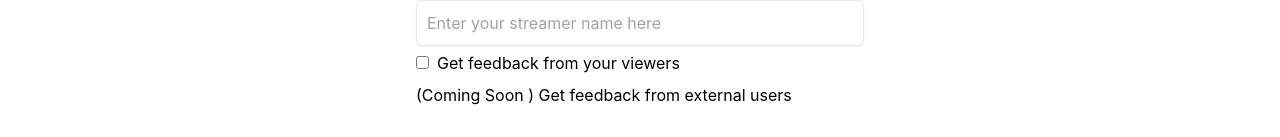
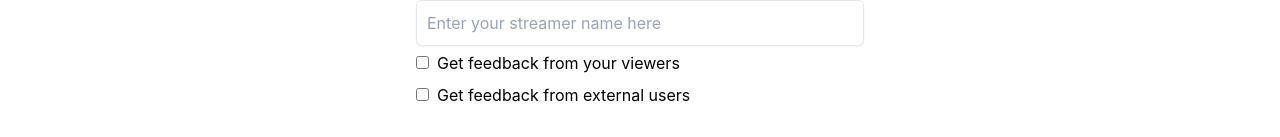
Before and after one commit to kerixyz/streamfeed, a React (Create React App) app in the folder frontend/: page / in a window 1280 px wide. Shown: the part 629-766 px from the top of the page. Built offline with nearby package versions, Linux system fonts and the light colour scheme; no server answers.

Commit message:
uncommented the checkbox

```diff
--- a/frontend/src/pages/Home.js
+++ b/frontend/src/pages/Home.js
@@ -108,13 +108,13 @@ const Home = () => {
             Get feedback from your viewers
           </label>
           <label className="flex items-center">
-            {/* <input
+            <input
               type="checkbox"
               checked={feedbackFromExternal}
               onChange={() => setFeedbackFromExternal(!feedbackFromExternal)}
               className="mr-2"
-            /> */}
-            (Coming Soon )
+            />
+            {/* (Coming Soon ) */}
             Get feedback from external users
           </label>
         </div>
```
